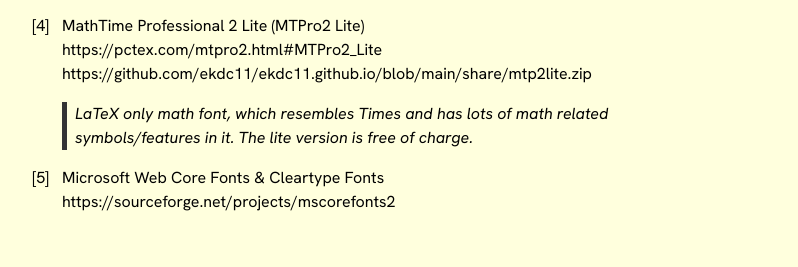
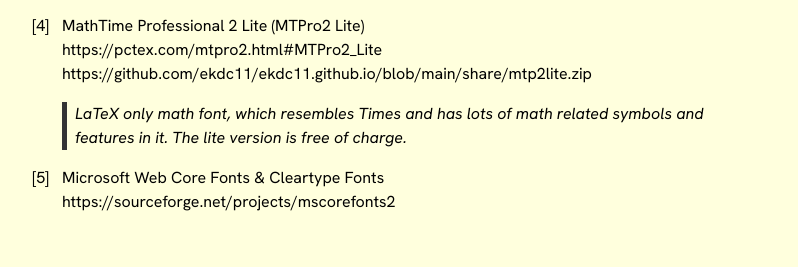
Before and after one commit to ekdc11/ekdc11.github.io, a Jekyll site: the page built from link.md, in a window 1280 px wide. Shown: the part 1277-1544 px from the top of the page, without its empty margins (238-1036 px from the left). Built offline with Jekyll 4.4.1, drawn with Linux system fonts in a browser that asks for light colours.

Commit message:
Update link.md

```diff
--- a/link.md
+++ b/link.md
@@ -51,7 +51,7 @@ https://github.com/aliftype/xits \
 1. MathTime Professional 2 Lite (MTPro2 Lite) \
 https://pctex.com/mtpro2.html#MTPro2_Lite \
 https://github.com/ekdc11/ekdc11.github.io/blob/main/share/mtp2lite.zip \
-> LaTeX only math font, which resembles Times and has lots of math related symbols/features in it. The lite version is free of charge.
+> LaTeX only math font, which resembles Times and has lots of math related symbols and features in it. The lite version is free of charge.
 
 1. Microsoft Web Core Fonts & Cleartype Fonts \
 https://sourceforge.net/projects/mscorefonts2
```
